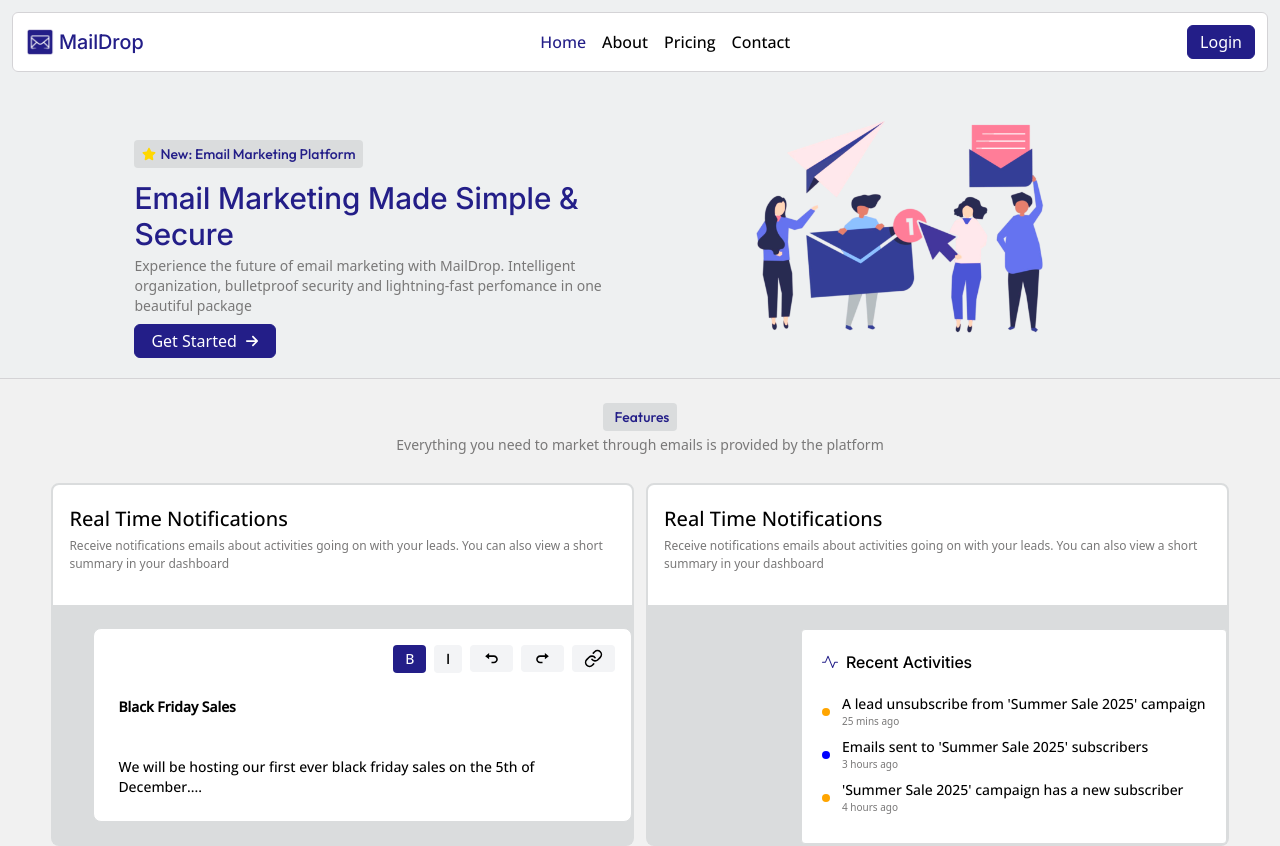
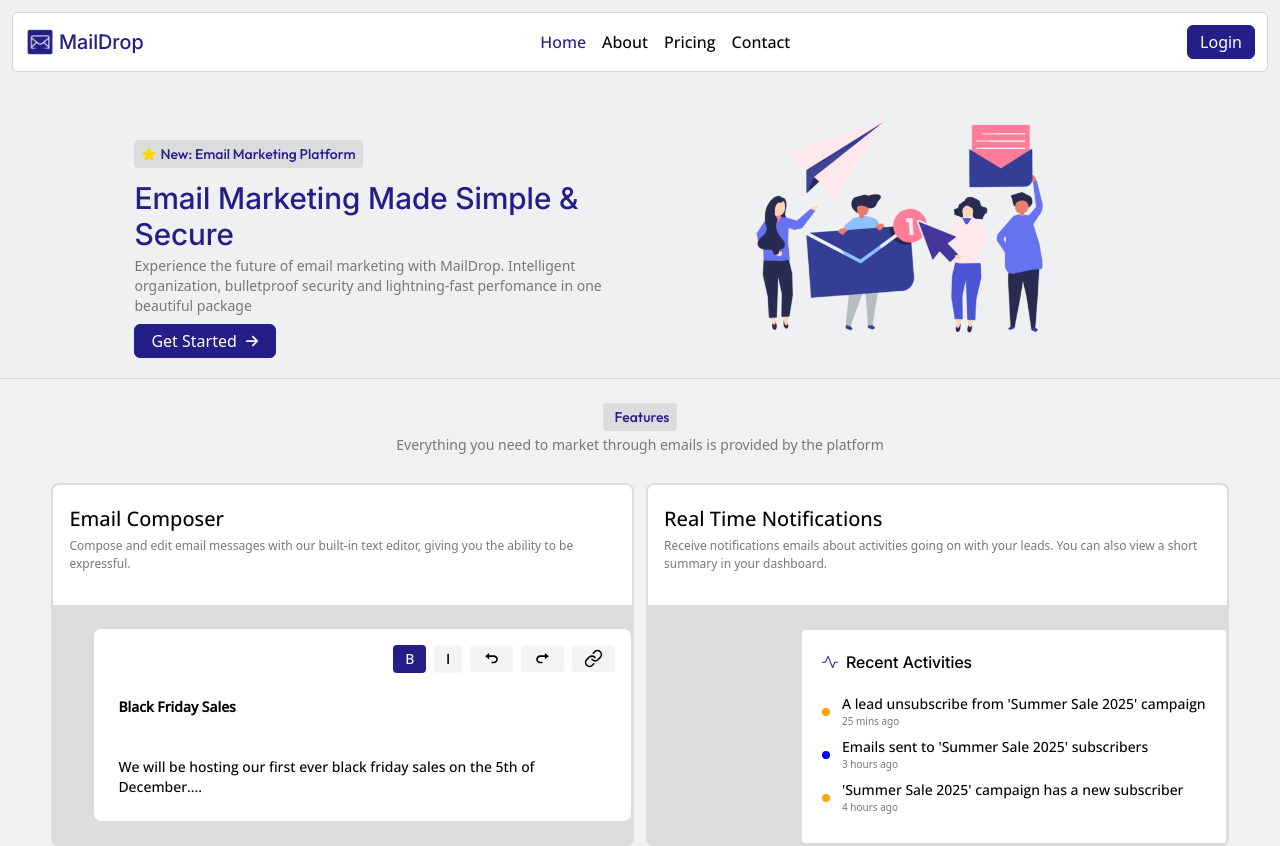
Before and after one commit to Habeebamoo/MailDrop, a React (Vite) app in the folder client/: page / in a window 1280 px wide. Shown: the top 846 px of the page. Built offline with nearby package versions, Linux system fonts and the light colour scheme; no server answers.

Commit message:
updated features section 2

```diff
--- a/client/src/components/home/Main.tsx
+++ b/client/src/components/home/Main.tsx
@@ -34,8 +34,8 @@ const Main = () => {
       <div className="grid md:grid-cols-2 md:gap-3 mt-5 p-2 max-md:w-[100%] md:w-[95%] mx-auto">
         <div className="bg-white flex flex-col border-2 border-bg2 rounded-lg max-md:mb-4" data-aos="fade-up">
           <div className="pt-4 pl-4 mb-8">
-            <h1 className="font-open mt-1 text-xl">Real Time Notifications</h1>
-            <p className="text-accent text-[12px] mt-1">Receive notifications emails about activities going on with your leads. You can also view a short summary in your dashboard</p>
+            <h1 className="font-open mt-1 text-xl">Email Composer</h1>
+            <p className="text-accent text-[12px] mt-1">Compose and edit email messages with our built-in text editor, giving you the ability to be expressful.</p>
           </div>
           <div className="flex-end bg-bg2 h-full pl-10 max-md:pt-8">
             <div className="p-4 border-bg2 border-1 rounded-lg w-full mx-auto bg-white font-open text-sm">
@@ -73,7 +73,7 @@ const Main = () => {
         <div className="bg-white border-2 border-bg2 rounded-lg" data-aos="fade-up">
           <div className="pt-4 pl-4 mb-8">
             <h1 className="font-open mt-1 text-xl">Real Time Notifications</h1>
-            <p className="text-accent text-[12px] mt-1">Receive notifications emails about activities going on with your leads. You can also view a short summary in your dashboard</p>
+            <p className="text-accent text-[12px] mt-1">Receive notifications emails about activities going on with your leads. You can also view a short summary in your dashboard.</p>
           </div>
           <div className="flex-end bg-bg2 pl-10">
             <History title="Recent Activities" backupText="" history={activities} />
```
